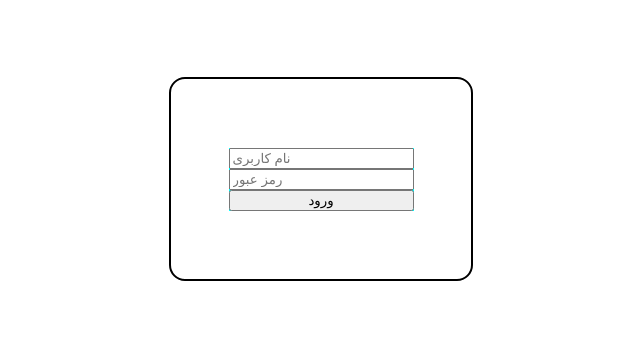
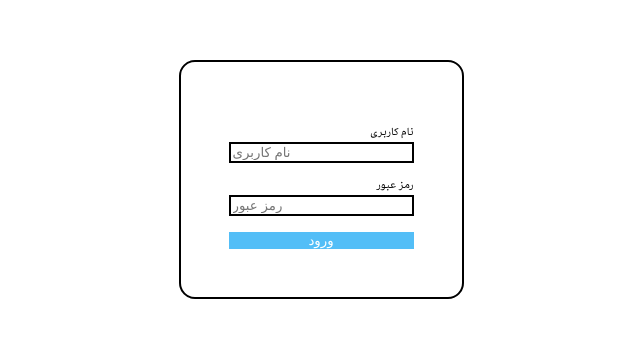
Before and after one commit to amirho44/safapc, a React (Create React App) app: page / in a window 1280 px wide. Shown: the part 221-558 px from the top of the page, without its empty margins (319-959 px from the left). Built offline with nearby package versions, Linux system fonts and the light colour scheme.

Commit message:
box styling

```diff
--- a/src/App.js
+++ b/src/App.js
@@ -3,7 +3,6 @@
 import React, { Component } from 'react';
 import './App.css'
 import Loginbox from './components/Loginbox';
-
 class App extends Component {
 
     constructor() {
--- a/src/components/Loginbox.jsx
+++ b/src/components/Loginbox.jsx
@@ -7,14 +7,15 @@ class Loginbox extends Component {
         return (
             <div className='box'>
                 <form>
+                    <label>نام کاربری</label>
                     <input
 
                         placeholder="نام کاربری"
                         type='text'
                         name='username'
                     />
+                    <label>رمز عبور</label>
                     <input
-
                         placeholder="رمز عبور"
                         type='password'
                         name='password'
--- a/src/components/box.css
+++ b/src/components/box.css
@@ -2,16 +2,34 @@
     background-color: transparent;
     border: 2px solid black;
     border-radius: 1rem;
-    width: 300px;
-    height: 200px;
     margin: auto;
     display: flex;
+    padding: 3rem;
 
 }
 
 form {
-    background-color: aqua;
+
     margin: auto;
     display: flex;
     flex-direction: column;
+    font-size: .6rem;
+
 }
+
+form input {
+    border: 2px solid black;
+}
+
+form label {
+    text-align: right;
+    margin-top: 1rem;
+}
+
+form button {
+    margin-top: 1rem;
+    background-color: rgb(83, 190, 247);
+    border: none;
+    outline: none;
+    color: #fff;
+}
--- a/src/index.css
+++ b/src/index.css
@@ -13,4 +13,5 @@ body {
 
 body {
     font-family: 'mainfont';
+    font-size: 16px;
 }
```
